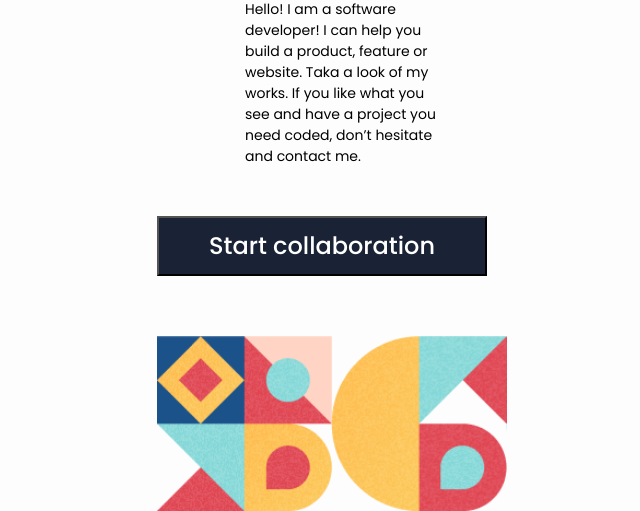
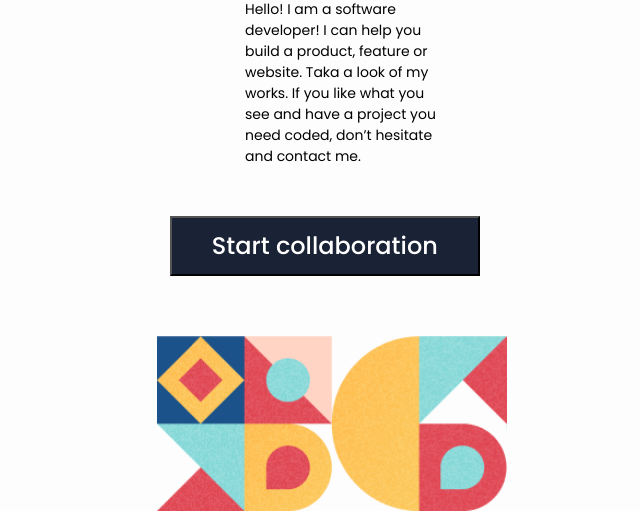
Before and after one commit to Fatima-hub333/Portfolio_Mobile_Version_Skeleton, a website: page index.html in a window 1280 px wide. Shown: the part 399-910 px from the top of the page, without its empty margins (35-675 px from the left). Drawn offline with nearby package versions, Linux system fonts and the light colour scheme.

Commit message:
Update mystyle.css

```diff
--- a/mystyle.css
+++ b/mystyle.css
@@ -46,13 +46,13 @@ p {
 }
 
 .rectangle {
-  margin-left: 15%;
+  margin-left: 16%;
   margin-top: 35px;
 }
 
 .rectangle button {
   background-color: #1a2236;
-  width: 330px;
+  width: 310px;
   height: 60px;
   padding: 10px;
   color: white;
```
